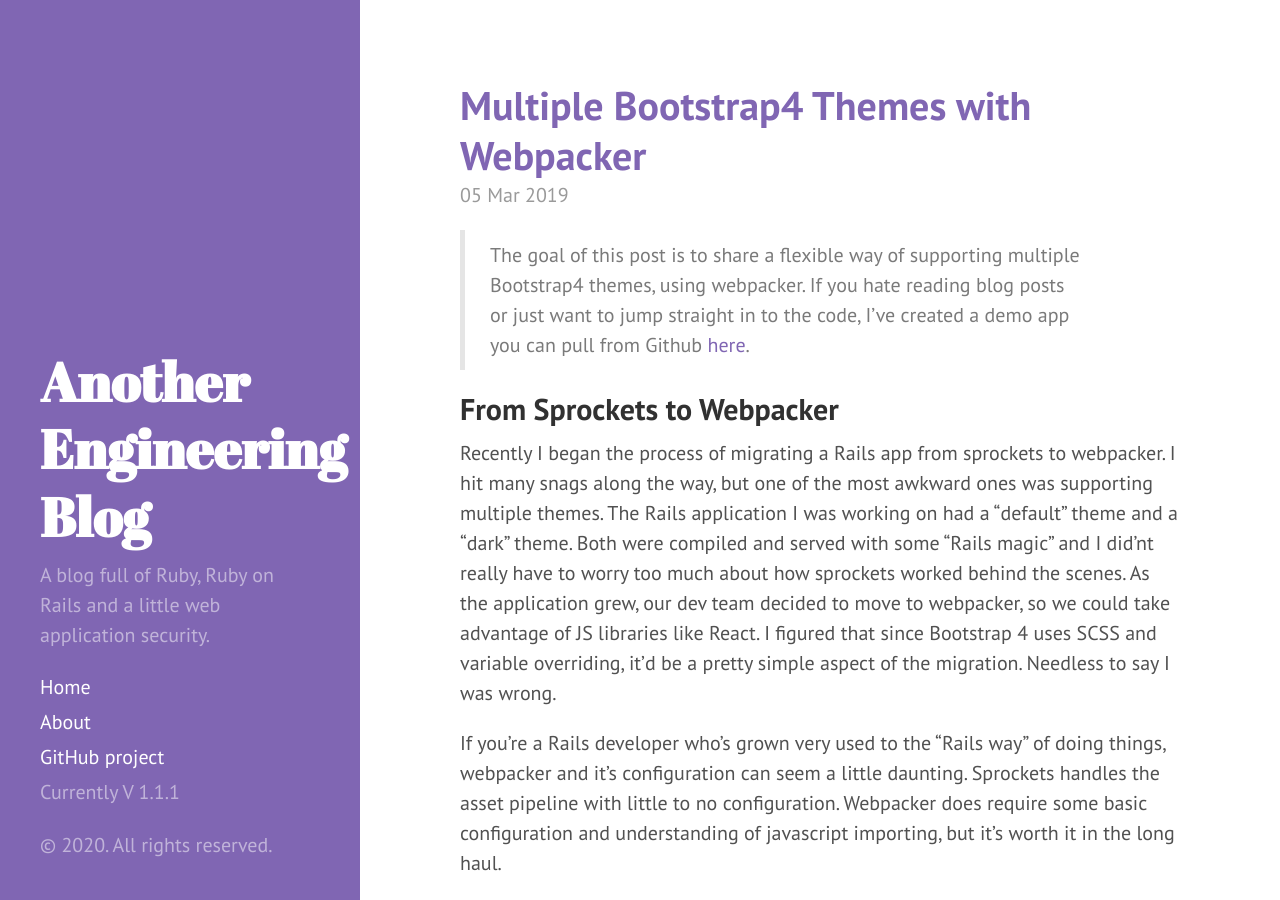
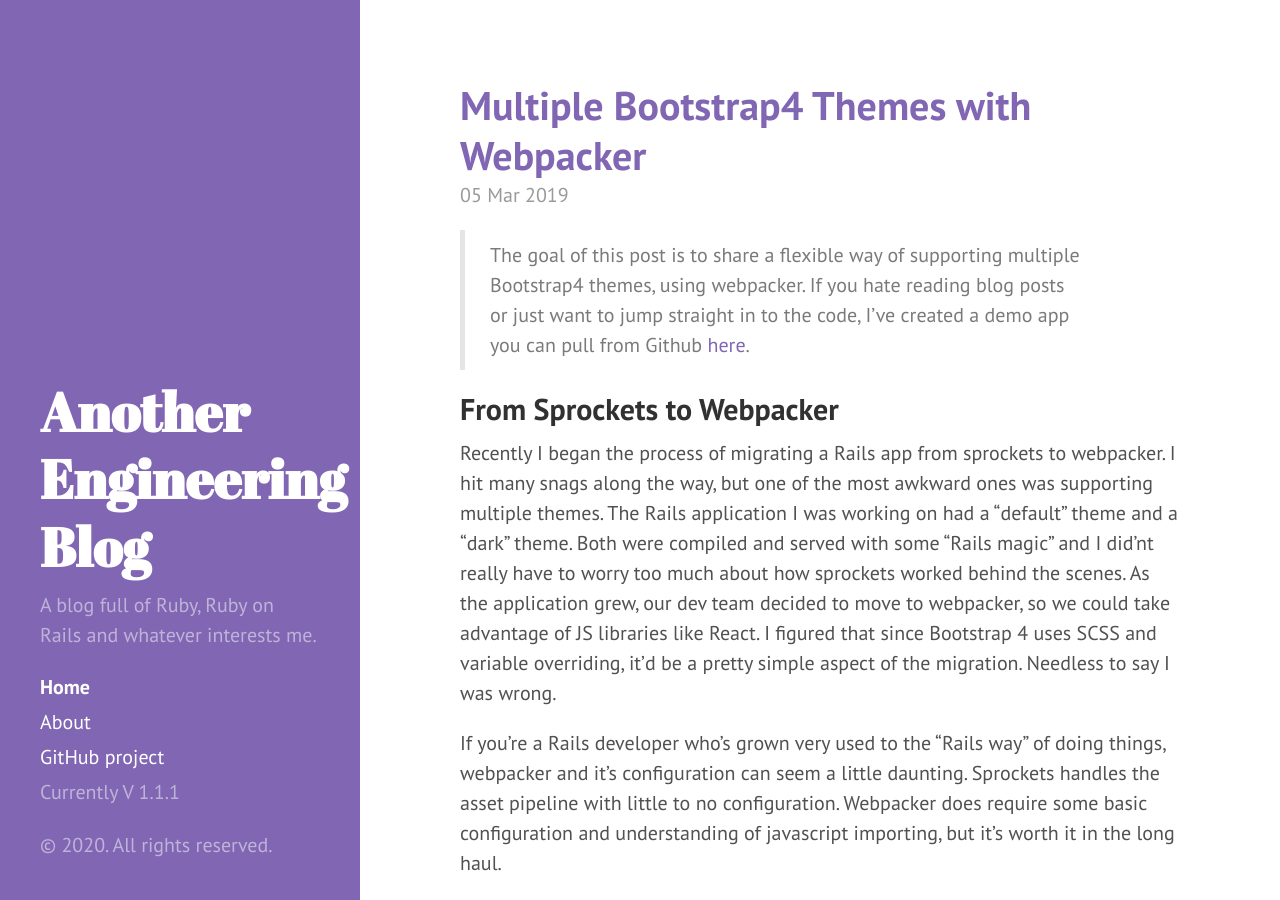
Before and after one commit to WillHennessey/WillHennessey.github.io, a Jekyll site: the page built from index.html, in a window 1280 px wide and 900 px high. Built offline with Jekyll 4.4.1, drawn with Linux system fonts in a browser that asks for light colours; the list of posts is cut into pages by our own code.

Commit message:
Updating to fix vulnerability and a few small tweaks.

```diff
--- a/Gemfile
+++ b/Gemfile
@@ -9,7 +9,7 @@ ruby RUBY_VERSION
 #
 # This will help ensure the proper Jekyll version is running.
 # Happy Jekylling!
-gem 'jekyll', '3.4.0'
+gem 'jekyll', '>= 3.6.3'
 
 # This is the default theme for new Jekyll sites. You may change this to anything you like.
 gem 'minima', '~> 2.0'
--- a/_config.yml
+++ b/_config.yml
@@ -17,11 +17,11 @@
 title: Another Engineering Blog
 email: will.hennessey735@gmail.com
 description: >
-  A blog full of Ruby, Ruby on Rails and a little web application security.
+  A blog full of Ruby, Ruby on Rails and whatever interests me.
 
 tagline: 'Another Engineering Blog'
 image: '/public/ms-icon-310x310'
-baseurl: "https://anotherengineeringblog.com/" # the subpath of your site, e.g. /blog
+baseurl: "/" # the subpath of your site, e.g. /blog
 url: "https://anotherengineeringblog.com" # the base hostname & protocol for your site, e.g. http://example.com
 enforce_ssl: 'anotherengineeringblog.com'
 twitter_username: sicklickwill
@@ -50,8 +50,8 @@ disqus:
   short_name: anotherengineeringblog
 
 author:
-  name:           'Will Hennessey'
-  url:            https://twitter.com/sicklickwill
+  name: 'Will Hennessey'
+  url:  https://twitter.com/sicklickwill
 github:
   repo: https://github.com/WillHennessey
 version: 1.1.1
```
Also changed, not shown: Gemfile.lock, 1 other file.
